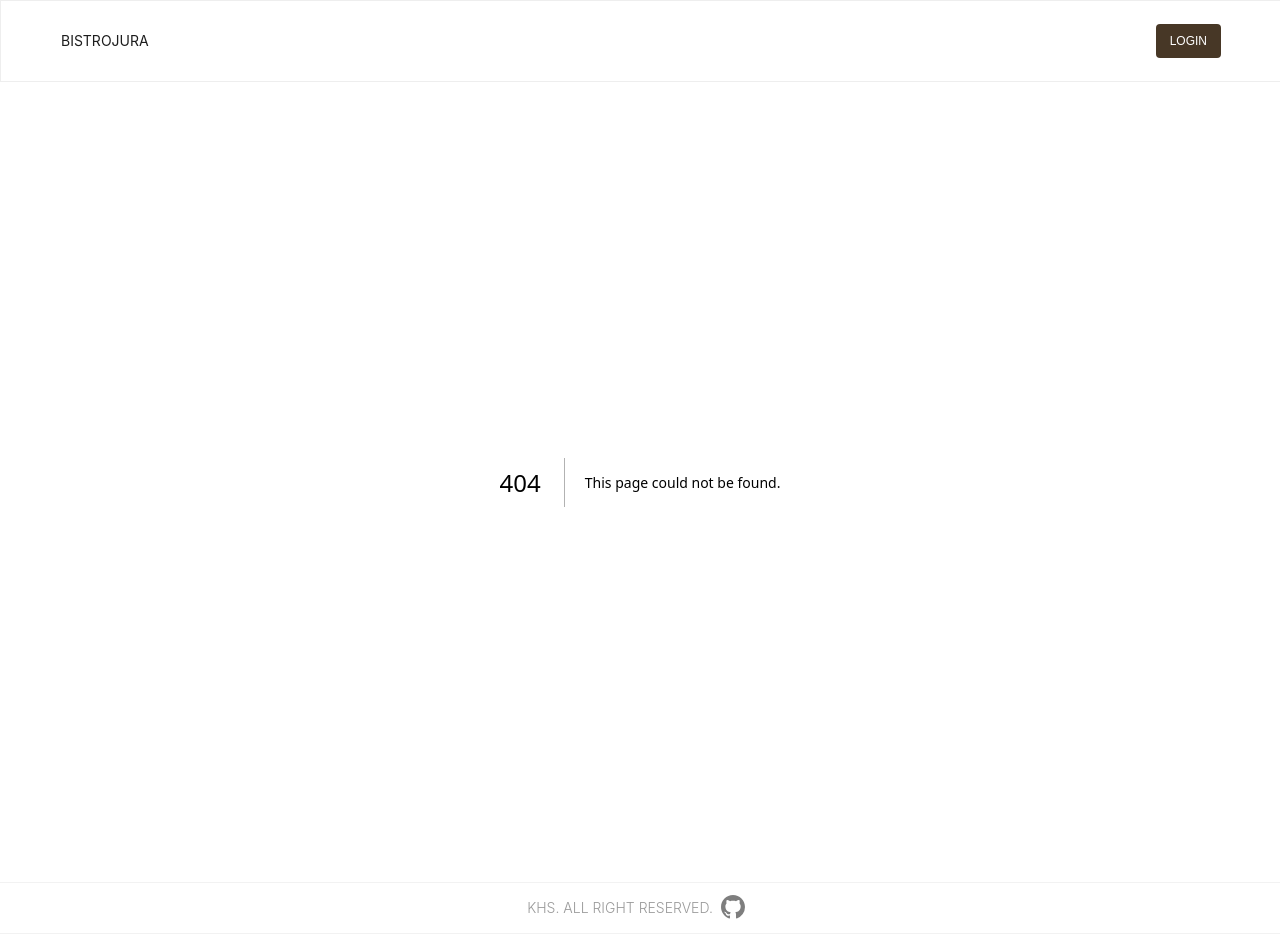
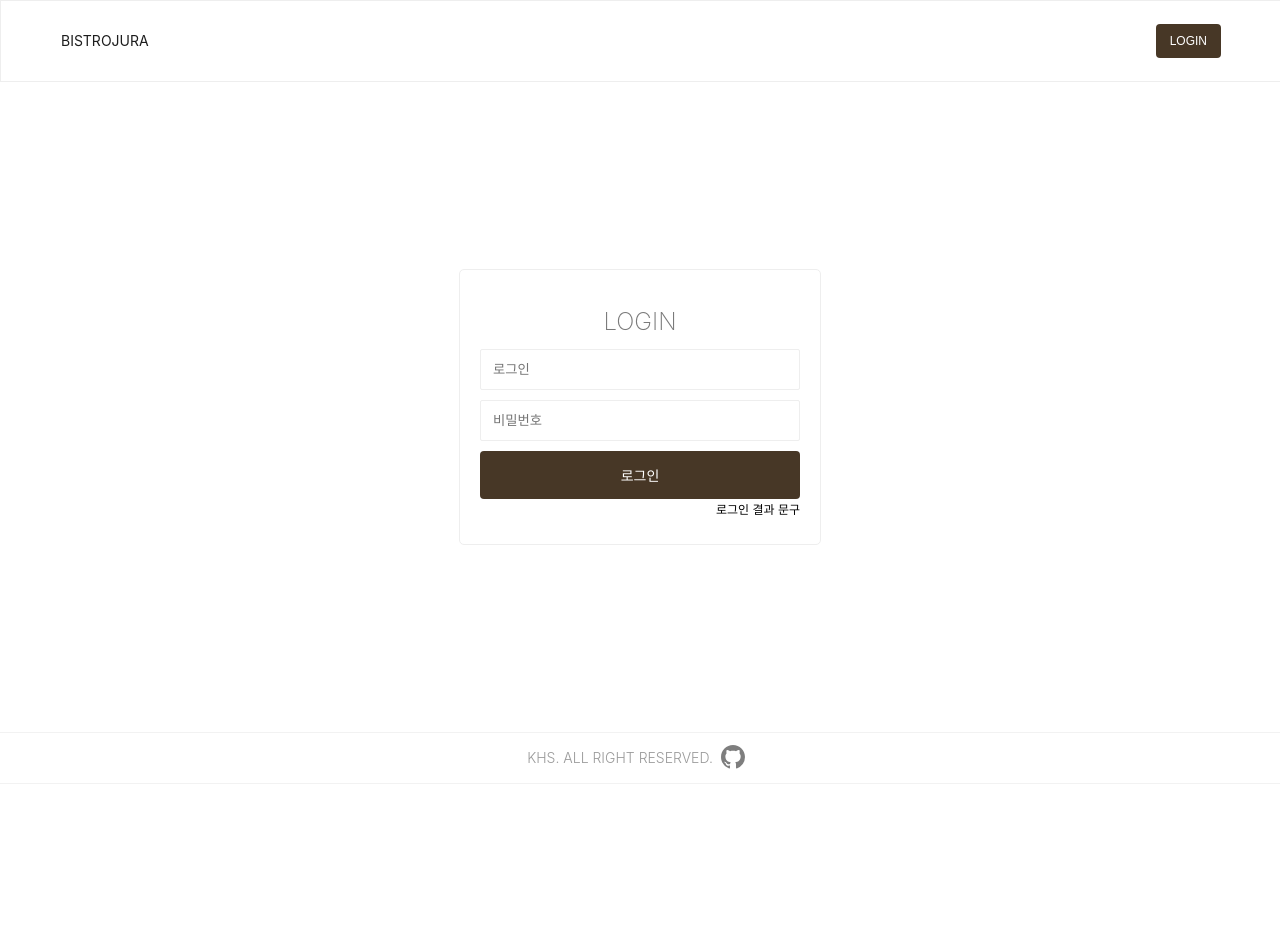
Before and after one commit to FE-HyunSu/BistroJura, a Next.js app: page /login in a window 1280 px wide. Before the commit this address had no page. After the commit the page ends 800 px from the top, so only its background shows below. Built offline with nearby package versions, Linux system fonts and the light colour scheme.

Commit message:
feature : login ui update.

```diff
--- a/components/layout/header/style.tsx
+++ b/components/layout/header/style.tsx
@@ -19,7 +19,7 @@ export const HeaderBox = styled.header`
     h1 {
       flex: 1 auto;
       a {
-        display: block;
+        display: inline-block;
         height: 100%;
         text-decoration: none;
         font-size: 1.4rem;
--- /dev/null
+++ b/components/member/login/index.tsx
@@ -0,0 +1,28 @@
+import { LoginUI, LoginForm } from "./style";
+
+const LoginBox = () => {
+  return (
+    <>
+      <LoginUI>
+        <div className="inner">
+          <LoginForm>
+            <dl>
+              <dt>LOGIN</dt>
+              <dd>
+                <input type="text" placeholder="로그인" />
+              </dd>
+              <dd>
+                <input type="password" placeholder="비밀번호" />
+              </dd>
+              <dd>
+                <button type="button">로그인</button>
+                <p>로그인 결과 문구</p>
+              </dd>
+            </dl>
+          </LoginForm>
+        </div>
+      </LoginUI>
+    </>
+  );
+};
+export default LoginBox;
--- /dev/null
+++ b/components/member/login/style.tsx
@@ -0,0 +1,64 @@
+import styled from "styled-components";
+
+export const LoginUI = styled.div`
+  display: block;
+  .inner {
+    display: flex;
+    justify-content: center;
+    align-items: center;
+    width: 100%;
+    height: 100%;
+    min-height: calc(100vh - 15rem);
+    max-width: 120rem;
+    margin: auto;
+    padding: 0 2rem;
+    box-sizing: border-box;
+  }
+`;
+
+export const LoginForm = styled.div`
+  display: block;
+  width: 32rem;
+  padding: 2rem;
+  border: 0.1rem solid #eee;
+  border-radius: 0.5rem;
+  dl {
+    dt {
+      padding: 2rem 0 1rem;
+      font-weight: 200;
+      font-size: 2.4rem;
+      color: #7a7a7a;
+      text-align: center;
+    }
+    dd {
+      padding: 0.5rem 0;
+      box-sizing: border-box;
+      p {
+        height: 1.5rem;
+        padding-top: 0.5rem;
+        font-size: 1.2rem;
+        text-align: right;
+      }
+      input {
+        width: 100%;
+        padding: 1.2rem;
+        box-sizing: border-box;
+        border: 0.1rem solid #eee;
+        border-radius: 0.2rem;
+      }
+      button {
+        width: 100%;
+        padding: 1.4rem 0;
+        font-weight: 300;
+        font-size: 1.4rem;
+        color: #fff;
+        background-color: #473726;
+        border-radius: 0.4rem;
+        transition: 0.3s;
+        &:hover {
+          background-color: #986935;
+        }
+      }
+    }
+  }
+`;
--- /dev/null
+++ b/pages/login.tsx
@@ -0,0 +1,12 @@
+import Sample from "../components/sample/body";
+import LoginBox from "../components/member/login";
+
+const Login = () => {
+  return (
+    <>
+      <LoginBox />
+    </>
+  );
+};
+
+export default Login;
```
